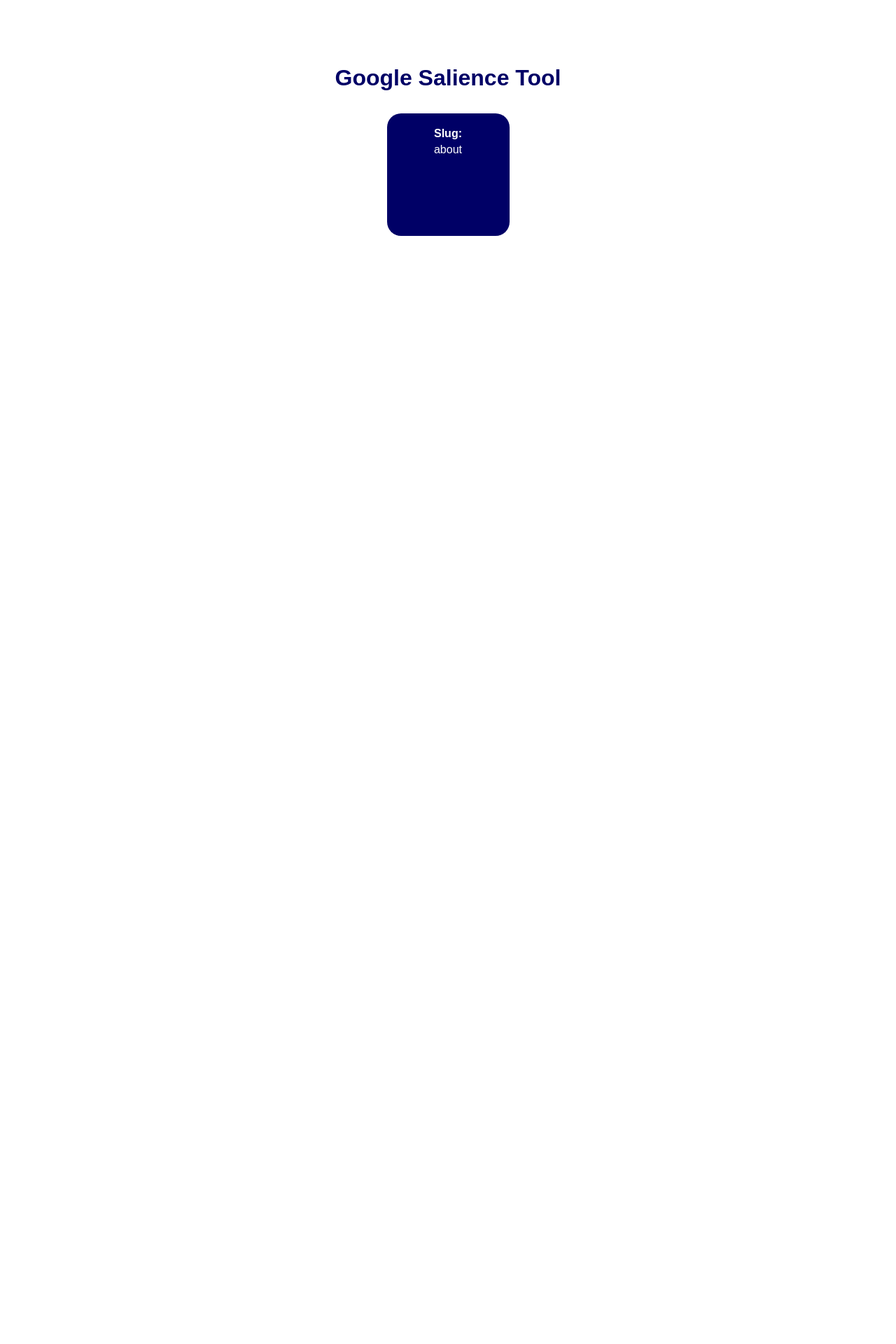
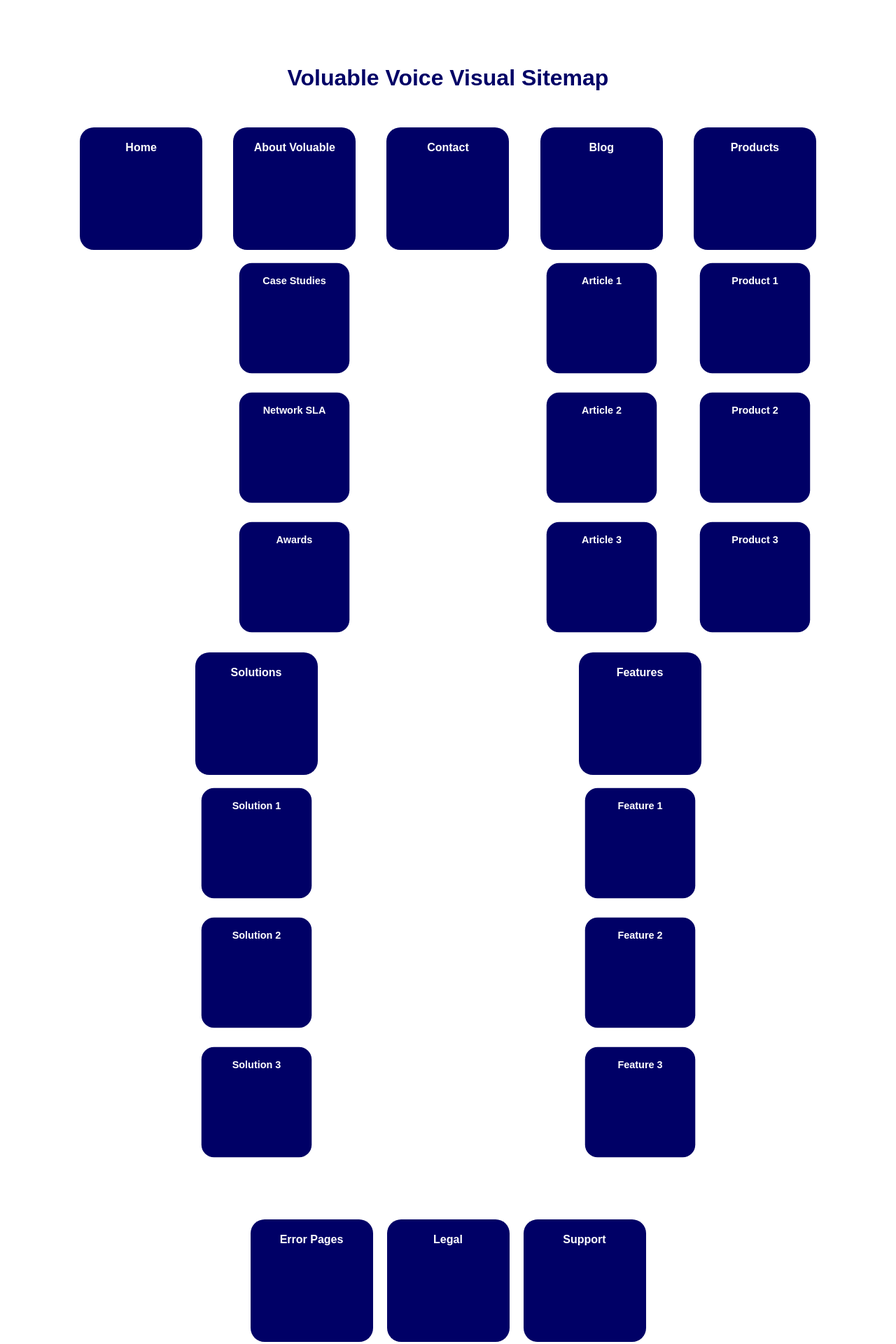
Before and after one commit to carbondigitalus/flowster-visual-sitemap, a Next.js app: page / in a window 1280 px wide. Shown: the top 1920 px of the page at 70% size. Before the commit the page ends 800 px from the top, so only its background shows below. Built offline with nearby package versions, Linux system fonts and the light colour scheme; no server answers.

Commit message:
fix sitemap page

```diff
--- a/src/pages/index.tsx
+++ b/src/pages/index.tsx
@@ -1,40 +1,87 @@
-// NPM Modules
+import axios from 'axios';
 import Head from 'next/head';
+import type { GetServerSideProps } from 'next';
 import React from 'react';
 
-// Custom Modules
-import { Icon } from '@/components/icon';
+import RecursiveIconCard from '@/components/RecursiveIconCard';
+import { Card } from '@/utils/card.interface';
+
+interface PageList {
+  pageList: Card[];
+}
 
 interface PageProps {
-  child?: any;
-}
-interface PageState {
-  dataList: any[];
+  cardList: PageList;
 }
 
-export default class Home extends React.Component<PageProps, PageState> {
-  constructor(props: PageProps) {
-    super(props);
+// Retrieve data server-side
+export const getServerSideProps: GetServerSideProps = async ({ params }) => {
+  try {
+    const response = await axios({
+      method: 'get',
+      url: `${process.env.APP_URL}/api/readData`
+    });
 
-    this.state = {
-      dataList: []
+    const cardList = response.data;
+
+    if (!cardList?.pageList) {
+      throw new Error('pageList is missing from the response');
+    }
+    console.log('Data fetched:', cardList);
+    return {
+      props: {
+        cardList
+      }
+    };
+  } catch (error) {
+    console.error('Failed to fetch data:', error);
+    return {
+      props: {
+        cardList: { pageList: [] }
+      }
     };
   }
+};
+
+export default class Home extends React.Component<PageProps> {
+  static clientName: string = 'Voluable Voice';
 
   render() {
+    const headerItems = this.props.cardList.pageList.find((item) => item.title === 'Header')?.children || [];
+    const footerItems = this.props.cardList.pageList.find((item) => item.title === 'Footer')?.children || [];
+
     return (
       <>
         <Head>
-          <title>Google Salience Tool</title>
+          <title>{Home.clientName}</title>
         </Head>
         <main className='main'>
           <div className='center'>
-            <h1>Google Salience Tool</h1>
+            <h1>{Home.clientName} Visual Sitemap</h1>
           </div>
-          <div className='form-wrapper'></div>
-          <div className='grid'>
-            <Icon type='about' />
-          </div>
+          <section className='header-section'>
+            {headerItems.map((card, index) => {
+              // Ensure each card or section can handle cases where there are no children
+              if (card.children && card.children.length > 0) {
+                return <RecursiveIconCard key={index} card={card} />;
+              } else {
+                // Render a card even if there are no children
+                return (
+                  <div key={index} className='card icon-card'>
+                    <h3>{card.title}</h3>
+                    <svg>
+                      <use xlinkHref={`/icon-sprite.svg#icon-${card.icon}`}></use>
+                    </svg>
+                  </div>
+                );
+              }
+            })}
+          </section>
+          <section className='footer-section'>
+            {footerItems.map((card, index) => (
+              <RecursiveIconCard key={index} card={card} />
+            ))}
+          </section>
         </main>
       </>
     );
```
